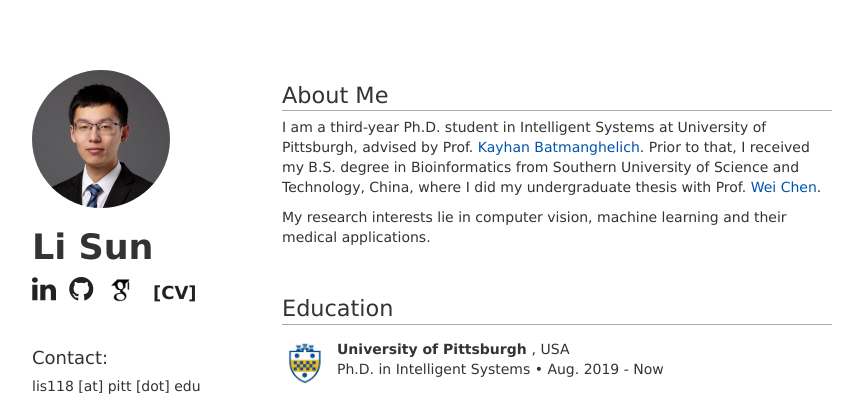
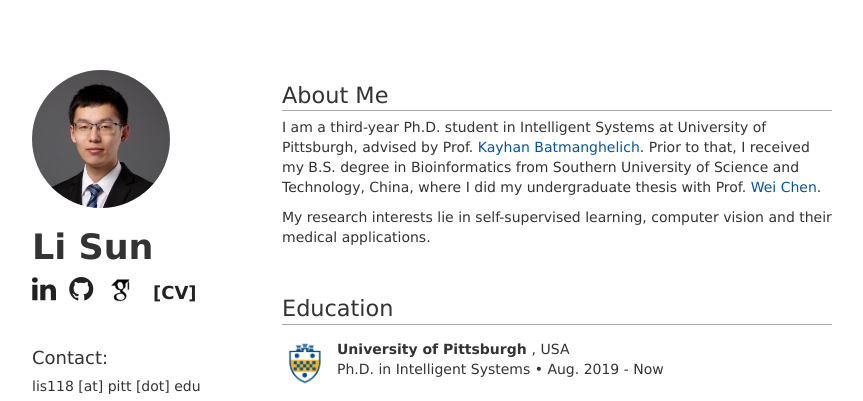
Before and after one commit to lisun-ai/lisun-ai.github.io, a Jekyll site: the page built from README.md, in a window 1280 px wide and 900 px high. Shown: the top 401 px of the window, without its empty margins (208-1071 px from the left). Built offline with Jekyll 4.4.1, drawn with Linux system fonts in a browser that asks for light colours; our own code applies the rules of GitHub Pages for plain Markdown files.

Commit message:
Update default.html

```diff
--- a/_layouts/default.html
+++ b/_layouts/default.html
@@ -83,7 +83,7 @@
               Wei Chen</a
             >. </p>
 
-	                <p>My research interests lie in computer vision, machine learning and their medical applications.</p>
+	                <p>My research interests lie in self-supervised learning, computer vision and their medical applications.</p>
 			</section>
 
 			<!-- Education -->
```
